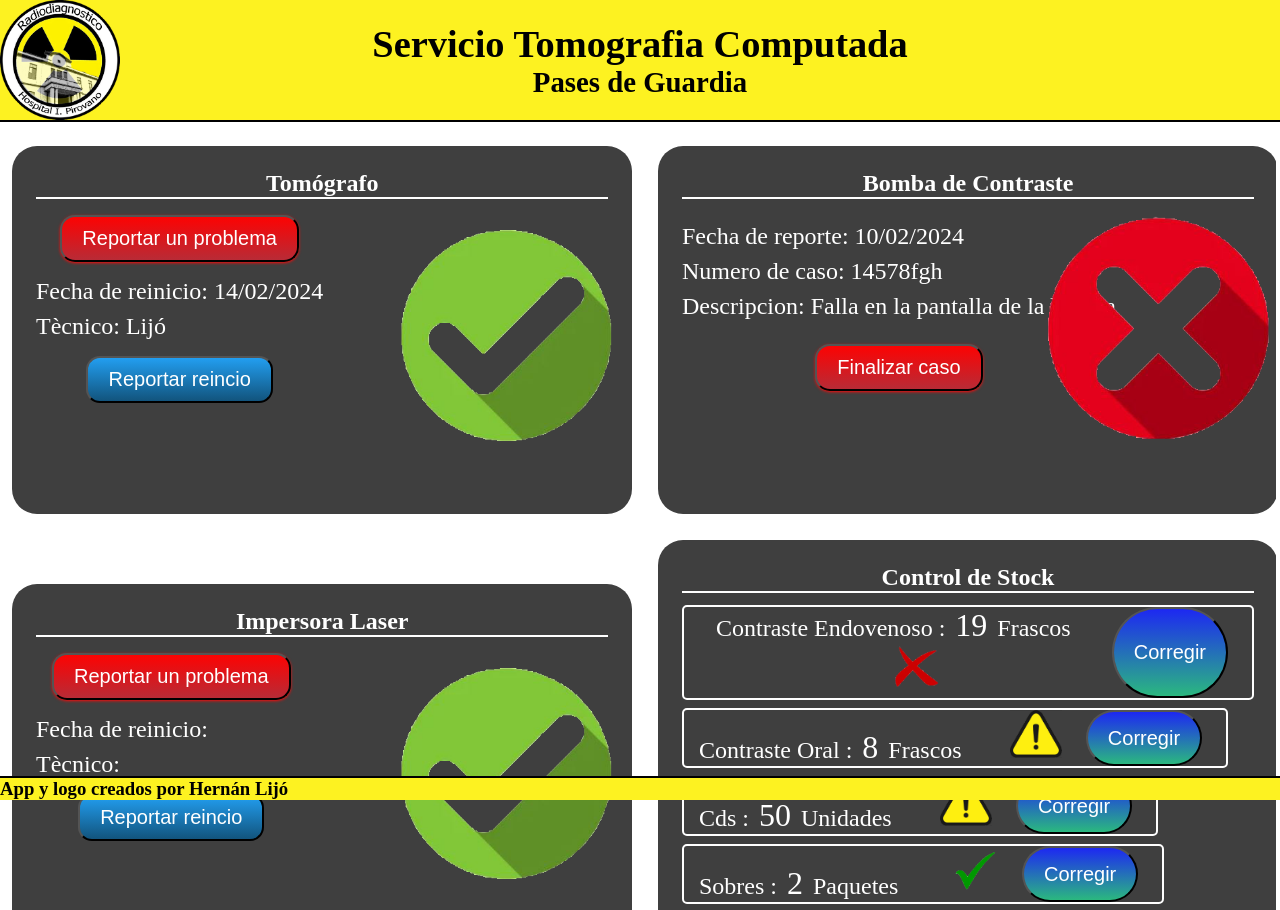
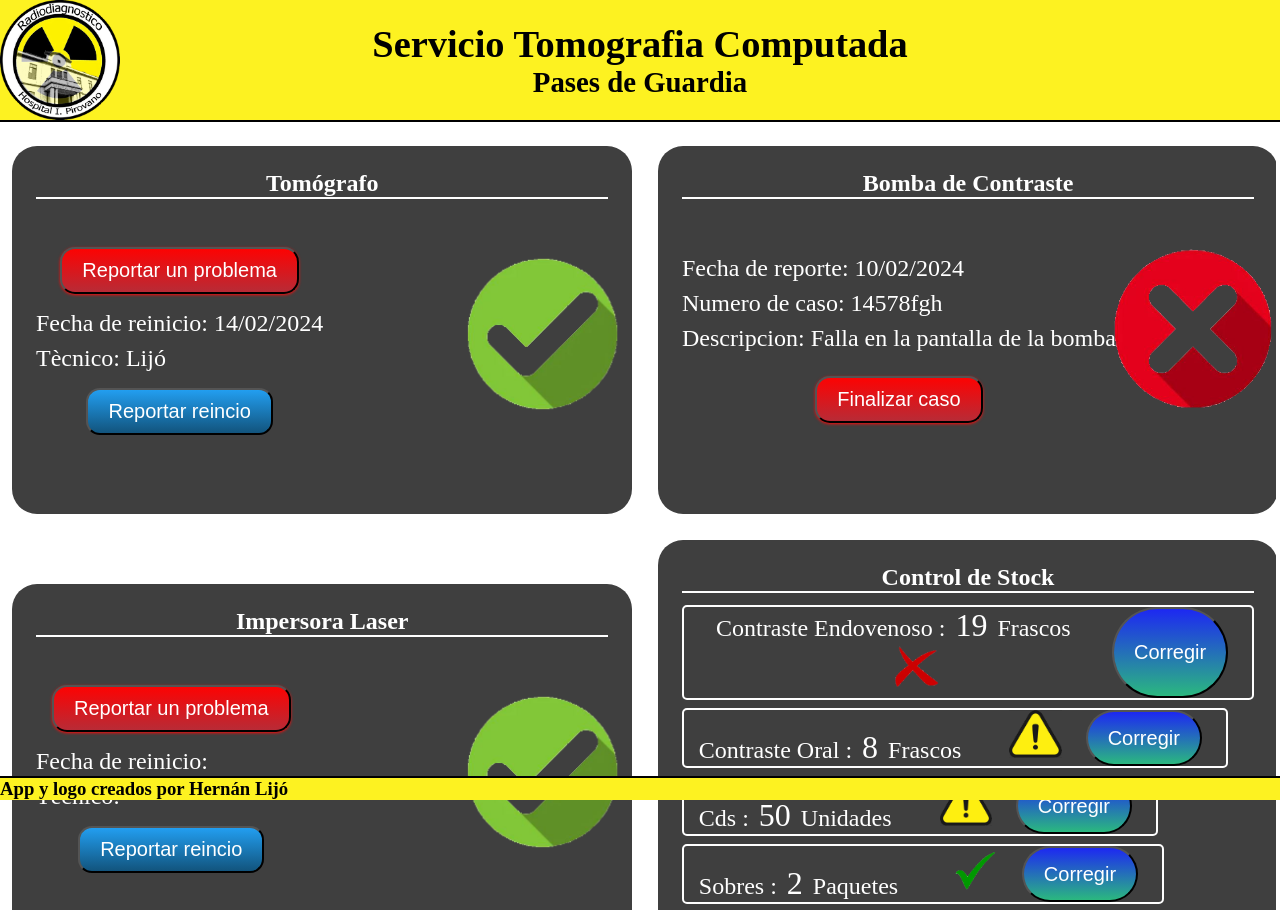
Before and after one commit to Lijo-Hernan/pasesapp, a React (Vite) app: page / in a window 1280 px wide. Shown: the top 910 px of the page. Built offline with nearby package versions, Linux system fonts and the light colour scheme.

Commit message:
correccion de estilos

```diff
--- a/src/components/Item/Item.jsx
+++ b/src/components/Item/Item.jsx
@@ -19,7 +19,7 @@ const Item = ({equipo}) => {
         <article className='item__card'>
             <h2 className='item__titulo'>{equipo.nombre}</h2>
                 {equipo.reporte === "" ?
-                    <div>
+                    <div className='item__inner'>
                         <button className='item__boton'>Reportar un problema</button>
                         <span className='item__span'>
                             <p className='item__p'>Fecha de reinicio: {equipo.reinicio}</p>
--- a/src/components/Item/item.css
+++ b/src/components/Item/item.css
@@ -16,6 +16,7 @@
     border-bottom: solid 2px white;
     width: 100%;
     justify-self: center;
+    margin-bottom: 2rem;
 }
 
 .item__span {
@@ -30,10 +31,10 @@
     font-size: 1.5rem;
 }
 .estado {
-    height: 70%;
+    height: 50%;
     position: absolute;
     right: 0;
-    top: 15%;
+    top: 25%;
     object-fit: cover;
 }
 
--- a/src/components/stockListContainer/stockListContainer.css
+++ b/src/components/stockListContainer/stockListContainer.css
@@ -12,6 +12,7 @@
     width: auto;
     margin: 1vh;
     overflow: hidden;
+    width: 90%;
 }
 
 .stockContainer__intro {
```
